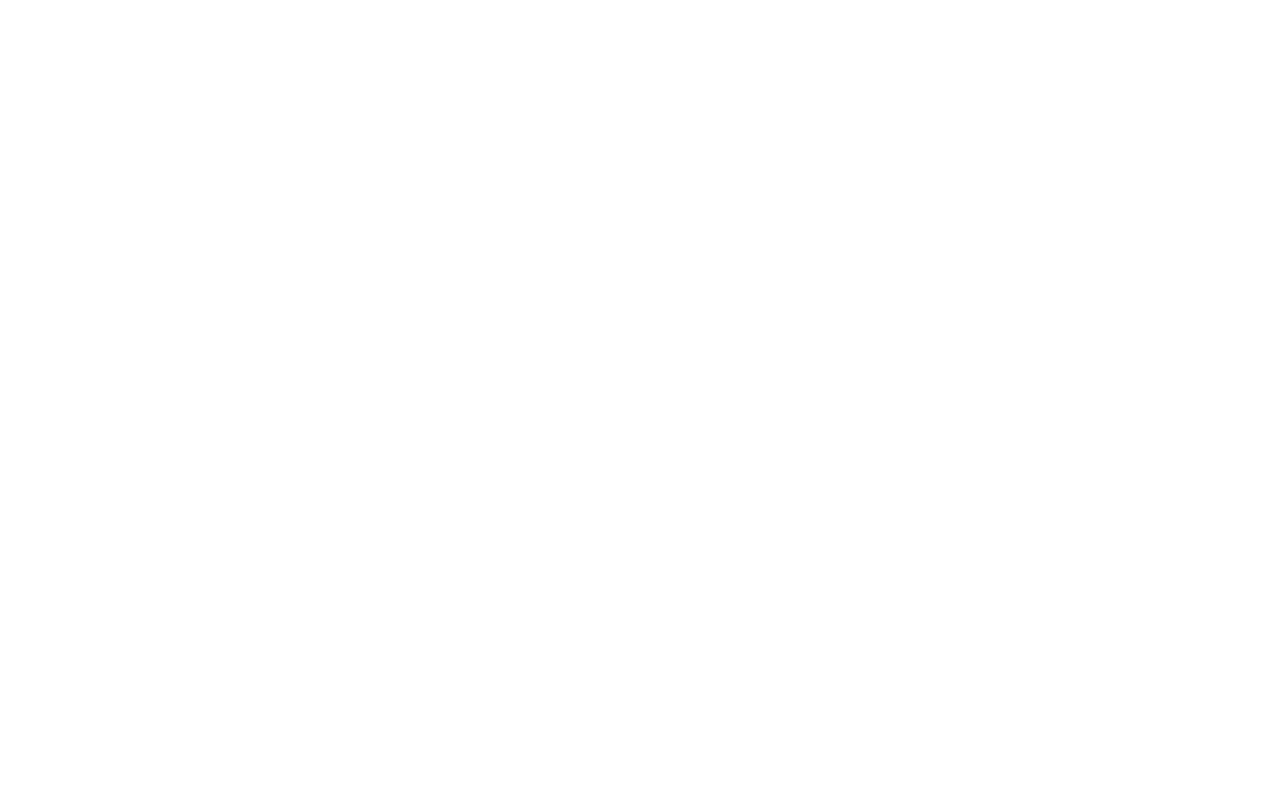
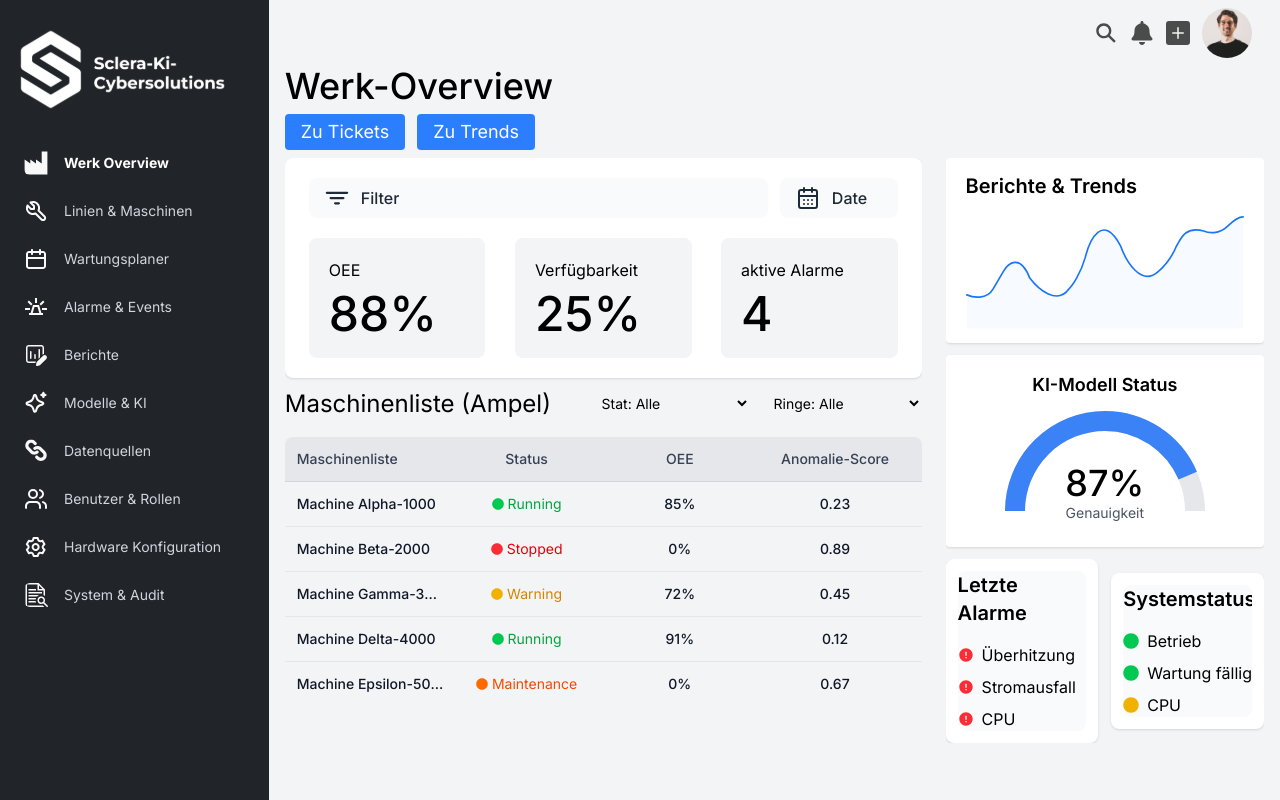
Before and after one commit to hafizahteshamali/sclera-ki-cyber-solutions, a React (Vite) app in the folder Frontend/: page /dashboard in a window 1280 px wide. Built offline with nearby package versions, Linux system fonts and the light colour scheme.

Commit message:
undo routes

```diff
--- a/Frontend/src/App.jsx
+++ b/Frontend/src/App.jsx
@@ -5,7 +5,7 @@
 const App = () => {
   return (
     <>
-     <BrowserRouter basename="/predictive-maintainance/">
+     <BrowserRouter>
       <AppRoutes />
      </BrowserRouter>
     </>
--- a/Frontend/src/Layout/DashboardLayout.jsx
+++ b/Frontend/src/Layout/DashboardLayout.jsx
@@ -65,7 +65,7 @@
                 onClick={() => setShowProfilePopup(!showProfilePopup)}
               >
                 <img
-                  src="/predictive-maintainance/assets/images/dashboard/profile.jpg"
+                  src="/assets/images/dashboard/profile.jpg"
                   className="h-[100%] w-[100%] object-cover"
                   alt="Profile"
                 />
@@ -84,7 +84,7 @@
                 <div className="w-full flex flex-col justify-center items-center gap-3">
                   <div className="h-15 w-15 rounded-full overflow-hidden">
                     <img
-                      src="/predictive-maintainance/assets/images/dashboard/profile.jpg"
+                      src="/assets/images/dashboard/profile.jpg"
                       className="h-full w-full object-cover"
                       alt="Profile"
                     />
--- a/Frontend/src/assets/ConstantData.jsx
+++ b/Frontend/src/assets/ConstantData.jsx
@@ -15,52 +15,52 @@
   {
     path: "/dashboard", // index route (Werk-Overview)
     label: "Werk Overview",
-    icon: "/predictive-maintainance/assets/images/dashboard/werk-overview.svg",
+    icon: "/assets/images/dashboard/werk-overview.svg",
   },
   {
     path: "/dashboard/linien-maschinen",
     label: "Linien & Maschinen",
-    icon: "/predictive-maintainance/assets/images/dashboard/tabler_tool.svg",
+    icon: "/assets/images/dashboard/tabler_tool.svg",
   },
   {
     path: "/dashboard/wartungsplaner",
     label: "Wartungsplaner",
-    icon: "/predictive-maintainance/assets/images/dashboard/uil_calender.svg",
+    icon: "/assets/images/dashboard/uil_calender.svg",
   },
   {
     path: "/dashboard/alarme-events",
     label: "Alarme & Events",
-    icon: "/predictive-maintainance/assets/images/dashboard/alarm.svg",
+    icon: "/assets/images/dashboard/alarm.svg",
   },
   {
     path: "/dashboard/berichte",
     label: "Berichte",
-    icon: "/predictive-maintainance/assets/images/dashboard/report.svg",
+    icon: "/assets/images/dashboard/report.svg",
   },
   {
     path: "/dashboard/modelle-ki",
     label: "Modelle & KI",
-    icon: "/predictive-maintainance/assets/images/dashboard/model-ki.svg",
+    icon: "/assets/images/dashboard/model-ki.svg",
   },
   {
     path: "/dashboard/datenquellen",
     label: "Datenquellen",
-    icon: "/predictive-maintainance/assets/images/dashboard/data.svg",
+    icon: "/assets/images/dashboard/data.svg",
   },
   {
     path: "/dashboard/benutzer-rollen",
     label: "Benutzer & Rollen",
-    icon: "/predictive-maintainance/assets/images/dashboard/lucide_users.svg",
+    icon: "/assets/images/dashboard/lucide_users.svg",
   },
   {
     path: "/dashboard/hardware-konfiguration",
     label: "Hardware Konfiguration",
-    icon: "/predictive-maintainance/assets/images/dashboard/uil_setting.svg",
+    icon: "/assets/images/dashboard/uil_setting.svg",
   },
   {
     path: "/dashboard/system-audit",
     label: "System & Audit",
-    icon: "/predictive-maintainance/assets/images/dashboard/system-audit.svg",
+    icon: "/assets/images/dashboard/system-audit.svg",
   },
 ];
 
@@ -211,27 +211,27 @@
   [
     {
       device: "Chrome on Windows",
-      deviceIcon: "/predictive-maintainance/assets/images/dashboard/mingcute_chrome-fill.svg",
+      deviceIcon: "/assets/images/dashboard/mingcute_chrome-fill.svg",
       ip: "78.23.45 12",
-      ipIcon: "/predictive-maintainance/assets/images/dashboard/lucide_monitor.svg",
+      ipIcon: "/assets/images/dashboard/lucide_monitor.svg",
       location: "Austria",
-      locationIcon: "/predictive-maintainance/assets/images/dashboard/tdesign_location-filled.svg",
+      locationIcon: "/assets/images/dashboard/tdesign_location-filled.svg",
     },
     {
       device: "Chrome on Windows",
-      deviceIcon: "/predictive-maintainance/assets/images/dashboard/mingcute_chrome-fill.svg",
+      deviceIcon: "/assets/images/dashboard/mingcute_chrome-fill.svg",
       ip: "5.73.284.67",
-      ipIcon: "/predictive-maintainance/assets/images/dashboard/lucide_monitor.svg",
+      ipIcon: "/assets/images/dashboard/lucide_monitor.svg",
       location: "Austria",
-      locationIcon: "/predictive-maintainance/assets/images/dashboard/tdesign_location-filled.svg",
+      locationIcon: "/assets/images/dashboard/tdesign_location-filled.svg",
     },
     {
       device: "Chrome on Windows",
-      deviceIcon: "/predictive-maintainance/assets/images/dashboard/mingcute_chrome-fill.svg",
+      deviceIcon: "/assets/images/dashboard/mingcute_chrome-fill.svg",
       ip: "78.23.45 25",
-      ipIcon: "/predictive-maintainance/assets/images/dashboard/lucide_monitor.svg",
+      ipIcon: "/assets/images/dashboard/lucide_monitor.svg",
       location: "Austria",
-      locationIcon: "/predictive-maintainance/assets/images/dashboard/tdesign_location-filled.svg",
+      locationIcon: "/assets/images/dashboard/tdesign_location-filled.svg",
     }
   ]
 
@@ -332,25 +332,25 @@
 
 export const NetzwerkData = [
   {
-    icon: "/predictive-maintainance/assets/images/dashboard/material-symbols_lan-outline.svg",
+    icon: "/assets/images/dashboard/material-symbols_lan-outline.svg",
     text: "VLAN",
     percent: "3",
     sub: ""
   },
   {
-    icon: "/predictive-maintainance/assets/images/dashboard/streamline-ultimate_usb-port-1.svg",
+    icon: "/assets/images/dashboard/streamline-ultimate_usb-port-1.svg",
     text: "Ports",
     percent: "12",
     sub: ""
   },
   {
-    icon: "/predictive-maintainance/assets/images/dashboard/mingcute_time-line.svg",
+    icon: "/assets/images/dashboard/mingcute_time-line.svg",
     text: "Latenz",
     percent: "10",
     sub: "ms"
   },
   {
-    icon: "/predictive-maintainance/assets/images/dashboard/material-symbols_error-outline-rounded.svg",
+    icon: "/assets/images/dashboard/material-symbols_error-outline-rounded.svg",
     text: "Paketverlust",
     percent: "1%",
     sub: ""
@@ -359,22 +359,22 @@
 
 export const DataConfigStatusData = [
   {
-    bgImg: "/predictive-maintainance/assets/images/dashboard/d_c_card_bg1.png",
+    bgImg: "/assets/images/dashboard/d_c_card_bg1.png",
     text: "Datenqualität",
     value: "82%"
   },
   {
-    bgImg: "/predictive-maintainance/assets/images/dashboard/d_c_card_bg2.png",
+    bgImg: "/assets/images/dashboard/d_c_card_bg2.png",
     text: "Modellrelevanz",
     value: "Hoch"
   },
   {
-    bgImg: "/predictive-maintainance/assets/images/dashboard/d_c_card_bg3.png",
+    bgImg: "/assets/images/dashboard/d_c_card_bg3.png",
     text: "Zuverlässigkeit",
     value: "91%"
   },
   {
-    bgImg: "/predictive-maintainance/assets/images/dashboard/d_c_card_bg4.png",
+    bgImg: "/assets/images/dashboard/d_c_card_bg4.png",
     text: "aktiv",
     value: "5/7"
   }
@@ -406,21 +406,21 @@
   {
     text: "Latenz",
     numb: "88%",
-    bg: "/predictive-maintainance/assets/images/dashboard/d_c_card_bg1.png"
+    bg: "/assets/images/dashboard/d_c_card_bg1.png"
   },
   {
     text: "Batch-Größe",
     numb: "20%",
-    bg: "/predictive-maintainance/assets/images/dashboard/d_c_card_bg2.png"
+    bg: "/assets/images/dashboard/d_c_card_bg2.png"
   },
   {
     text: "Nachrichtenrate",
     numb: "90%",
-    bg: "/predictive-maintainance/assets/images/dashboard/d_c_card_bg3.png"
+    bg: "/assets/images/dashboard/d_c_card_bg3.png"
   },
   {
     text: "Reconnects",
     numb: "31",
-    bg: "/predictive-maintainance/assets/images/dashboard/d_c_card_bg4.png"
+    bg: "/assets/images/dashboard/d_c_card_bg4.png"
   },
 ]
--- a/Frontend/src/pages/Dashboard/HardwareConfiguration.jsx
+++ b/Frontend/src/pages/Dashboard/HardwareConfiguration.jsx
@@ -210,14 +210,14 @@
               <div className="text-sm sm:text-base text-black flex justify-center items-center gap-2 overflow-hidden">
                 <h1 className="text-base sm:text-xl font-medium">Linie L1</h1>
                 <img
-                  src="/predictive-maintainance/assets/images/dashboard/microscope.svg"
+                  src="/assets/images/dashboard/microscope.svg"
                   alt=""
                   className="h-10 w-7 object-contain"
                 />
               </div>
               <div className="h-full w-full flex items-center justify-center">
                 <img
-                  src="/predictive-maintainance/assets/images/dashboard/linie-img.svg"
+                  src="/assets/images/dashboard/linie-img.svg"
                   alt=""
                   className="h-full w-full object-contain"
                 />
--- a/Frontend/src/pages/Dashboard/LineMachines.jsx
+++ b/Frontend/src/pages/Dashboard/LineMachines.jsx
@@ -237,13 +237,13 @@
                 <div className="text-base text-black flex justify-center items-center gap-2 sm:gap-3 overflow-hidden">
                   <h1 className="text-lg sm:text-xl md:text-2xl font-medium">Linie L1</h1>
                   <img
-                    src="/predictive-maintainance/assets/images/dashboard/microscope.svg"
+                    src="/assets/images/dashboard/microscope.svg"
                     alt=""
                     className="h-8 sm:h-10 md:h-15 w-6 sm:w-8 md:w-10 object-contain flex justify-center items-center"
                   />
                 </div>
                 <div className="h-full w-full rounded flex items-center justify-center">
-                  <img src="/predictive-maintainance/assets/images/dashboard/chart.png" alt="" className="h-[100%] w-[100%]" />
+                  <img src="/assets/images/dashboard/chart.png" alt="" className="h-[100%] w-[100%]" />
                 </div>
               </div>
             )}
--- a/Frontend/src/pages/Dashboard/Reports.jsx
+++ b/Frontend/src/pages/Dashboard/Reports.jsx
@@ -135,7 +135,7 @@
             </button>
             <button className="flex justify-center gap-2 w-full md:w-[30%] text-xl h-[50px] items-center bg-[#F9F9FB] hover:bg-[#e8e8eb] text-black py-2 px-4 rounded-md transition-colors border border-gray-300">
               <img
-                src="/predictive-maintainance/assets/images/dashboard/csv.svg"
+                src="/assets/images/dashboard/csv.svg"
                 alt="CSV Icon"
                 className="w-6 h-6"
               />
--- a/Frontend/src/pages/Dashboard/WerkOverview.jsx
+++ b/Frontend/src/pages/Dashboard/WerkOverview.jsx
@@ -218,7 +218,7 @@
                   Berichte & Trends
                 </h2>
                 <img
-                  src="/predictive-maintainance/assets/images/dashboard/chart.svg"
+                  src="/assets/images/dashboard/chart.svg"
                   className="object-contain"
                   alt=""
                 />
--- a/Frontend/vite.config.js
+++ b/Frontend/vite.config.js
@@ -4,7 +4,6 @@
 
 // https://vite.dev/config/
 export default defineConfig({
-  base: '/predictive-maintainance/',  // 👈 important
   plugins: [
     react(),
     tailwindcss(),
```
Also changed, not shown: Frontend/src/pages/Dashboard/MaintenancePlanner.jsx (+4 -4 lines).
